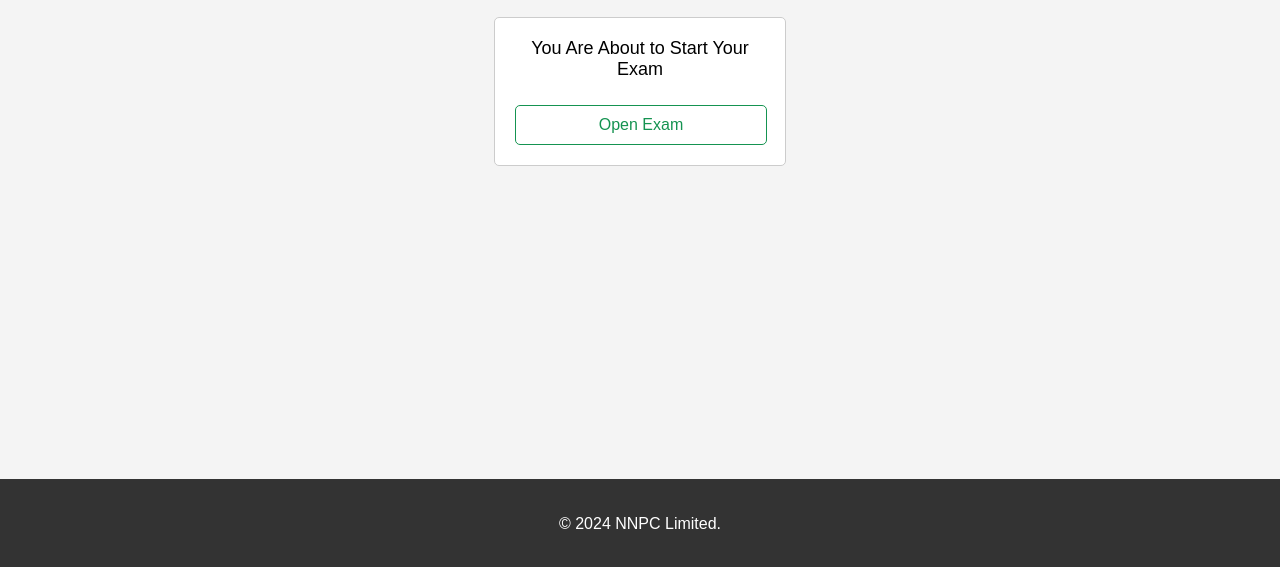
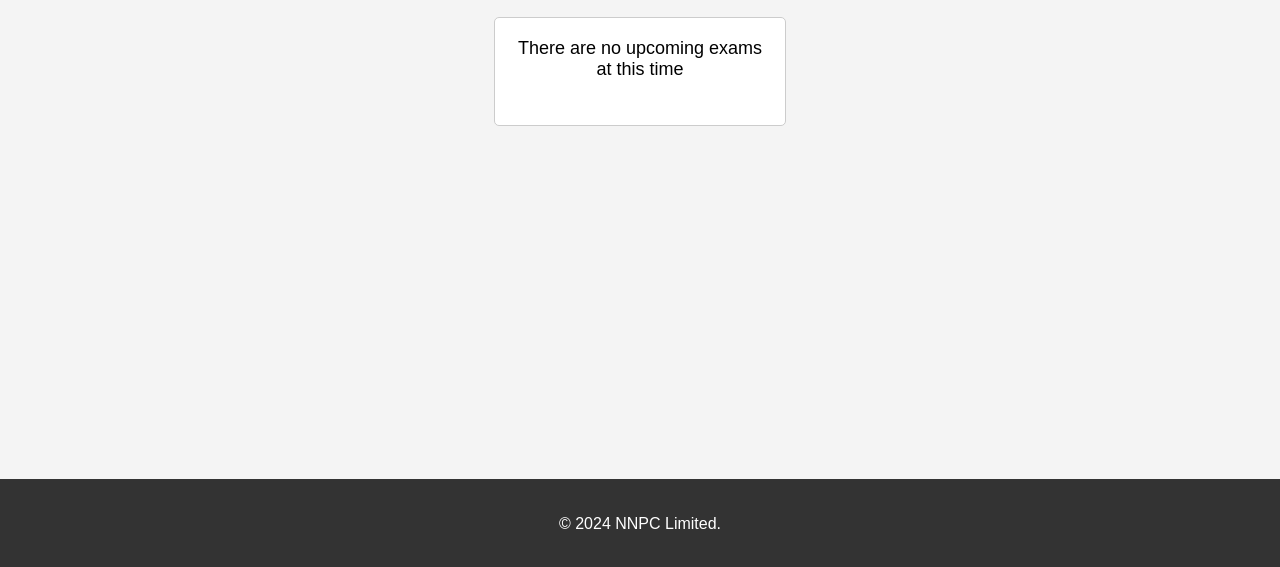
Before and after one commit to gen2be/seb-installer, a plain HTML site: page exam.html in a window 1280 px wide. Shown: the part 231-798 px from the top of the page. Drawn offline with Linux system fonts and the light colour scheme.

Commit message:
exam ended

```diff
--- a/exam.html
+++ b/exam.html
@@ -15,8 +15,9 @@
         <div class="heading">CBT Exam</div>
         <div class="row">
             <div class="box">
-                <div class="description">You Are About to Start Your Exam</div>
-                <a href="seb://cbt.nnpcgroup.com/seb_configs/TestConfig.seb" class="download-btn">Open Exam</a>
+                <!-- <div class="description">You Are About to Start Your Exam</div> -->
+                <div class="description">There are no upcoming exams at this time</div>
+                <!-- <a href="seb://cbt.nnpcgroup.com/seb_configs/TestConfig.seb" class="download-btn">Open Exam</a> -->
             </div>
         </div>
     </div>
```
Also changed, not shown: index.html (+3 -3 lines).
